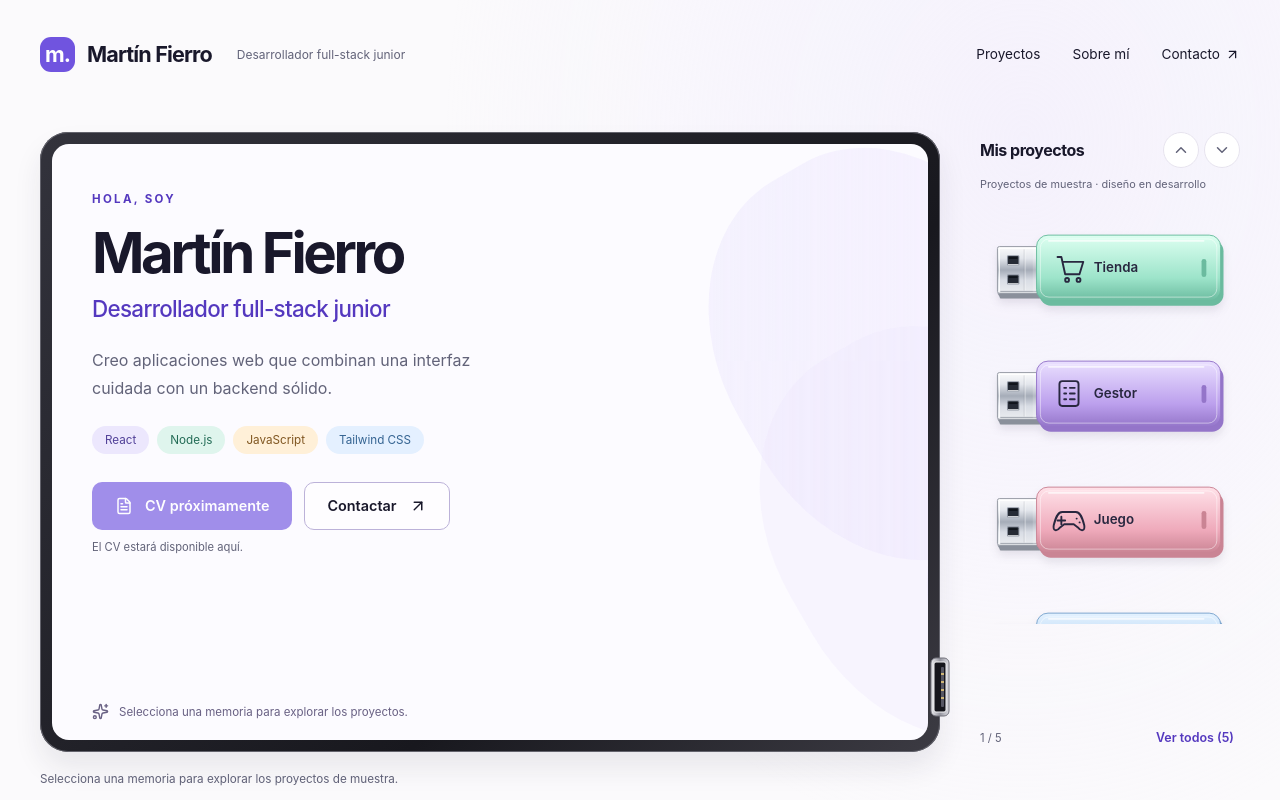
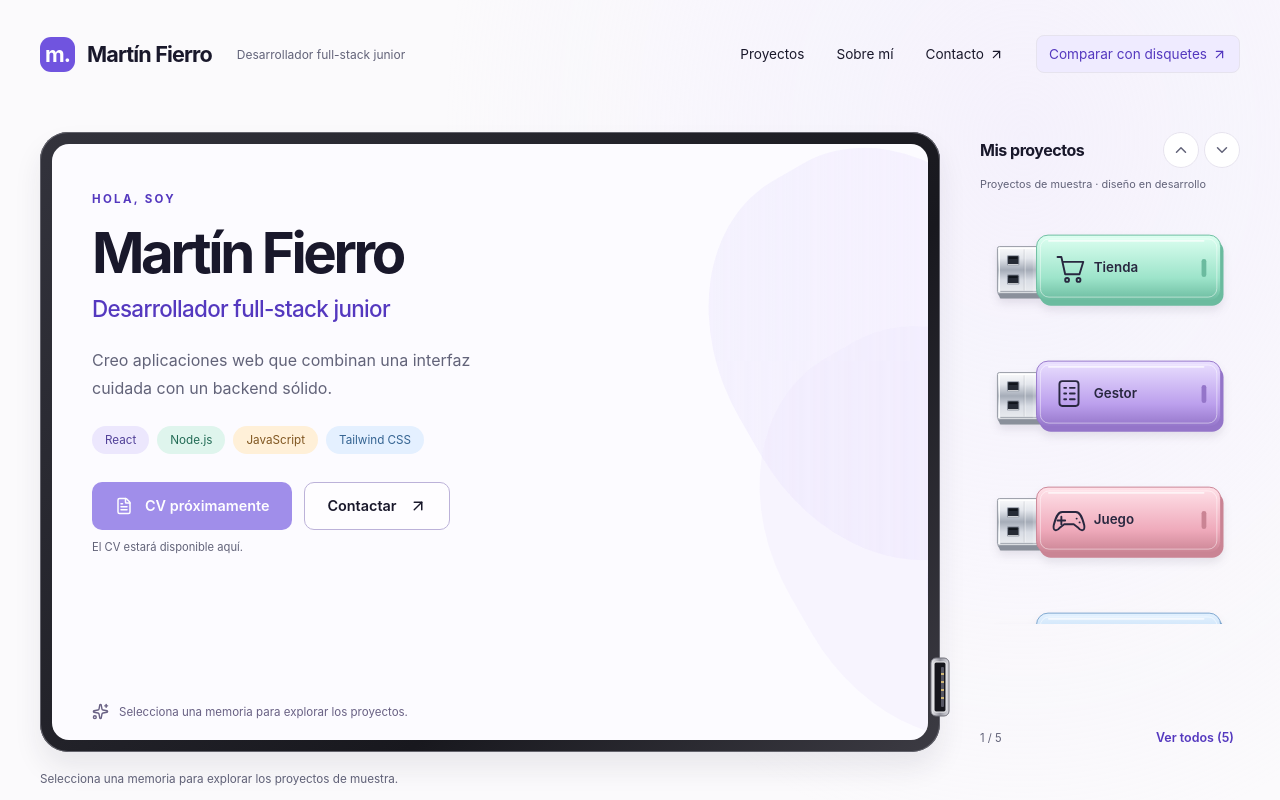
Before and after one commit to martiinfiierro2/Portafolio, a React (Vite) app: page /proyectos in a window 1280 px wide. Shown: the top 800 px of the page. Built offline with nearby package versions, Linux system fonts and the light colour scheme; the HTML template or start-up script is replaced by a standard one.

Commit message:
Add visible link to floppy portfolio comparison

```diff
--- a/src/components/Header.jsx
+++ b/src/components/Header.jsx
@@ -12,6 +12,7 @@ export default function Header() {
       <a href="#proyectos" onClick={() => setOpen(false)}>Proyectos</a>
       <a href="#sobre-mi" onClick={() => setOpen(false)}>Sobre mí</a>
       <a href="#contacto" onClick={() => setOpen(false)}>Contacto <ArrowUpRight size={15} /></a>
+      <a className="variant-link" href="/disquetes" onClick={() => setOpen(false)}>Comparar con disquetes <ArrowUpRight size={15} /></a>
     </nav>
   </header>;
 }
--- a/src/styles/portfolio.css
+++ b/src/styles/portfolio.css
@@ -185,3 +185,5 @@
   .docking-lane { height: 70px; }
 }
 .drive-button.drive-away { border-color: transparent; background: transparent; }
+.navigation .variant-link { border: 1px solid var(--line); border-radius: 8px; padding: 10px 12px; background: var(--lavender); color: var(--accent-dark); }
+@media (min-width: 801px) and (max-width: 1200px) { .header-role { display: none; } .navigation { gap: 20px; } }
```
